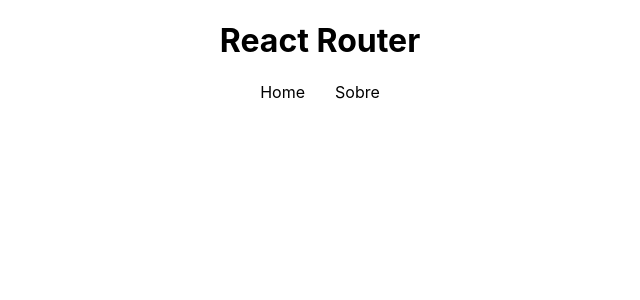
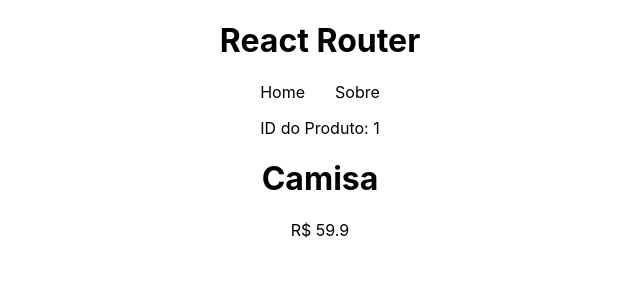
Before and after one commit to diogonoguiera27/react-router-estudos, a React (Create React App) app: page /products/1 in a window 1280 px wide. Shown: the top 300 px of the page, without its empty margins (320-960 px from the left). Built offline with nearby package versions, Linux system fonts and the light colour scheme; data requests are answered from the project's data file.

Commit message:
Caregamento dinamico do dados

```diff
--- a/src/App.js
+++ b/src/App.js
@@ -11,6 +11,7 @@
 
 // components
 import Navbar from './components/Navbar';
+import Product from './pages/Product';
 
 function App() {
   return (
@@ -21,6 +22,8 @@
         <Routes>
           <Route path='/' element={<Home/>}/>
           <Route path='/about' element={<About/>}/>
+          {/* rota dinâmica */}
+          <Route path='/products/:id' element={<Product/>}/>
         </Routes>
       </BrowserRouter>
     </div>
--- a/src/pages/Home.js
+++ b/src/pages/Home.js
@@ -18,6 +18,8 @@
             <li key={item.id}>
                 <h2>{item.name}</h2>
                 <p>R$ {item.price}</p>
+                {/* link dinâmico */}
+                <Link to={`/products/${item.id}`}>Detalhes</Link>
             </li>
         ))}
      </ul>
--- /dev/null
+++ b/src/pages/Product.js
@@ -0,0 +1,31 @@
+import { useFetch } from "../hooks/useFetch";
+import { useParams } from "react-router-dom";
+// Assuming you have a products data file
+
+const Product = () => {
+  // Rota dinamica
+  const { id } = useParams();
+
+  // carrefgamento dado individual
+  const url = "http://localhost:3000/products/" + id
+
+  const {data:product,loading,error} = useFetch(url);
+
+
+
+  return (
+    <>
+      <p>ID do Produto: {id}</p>
+      {error && <p>Ocorreu um erro...</p>}
+      {loading && <p>Carregando...</p>}
+      {product && (
+        <div>
+          <h1>{product.name}</h1>
+          <p>R$ {product.price}</p>
+        </div>
+      )}
+    </>
+  );
+};
+
+export default Product;
```
